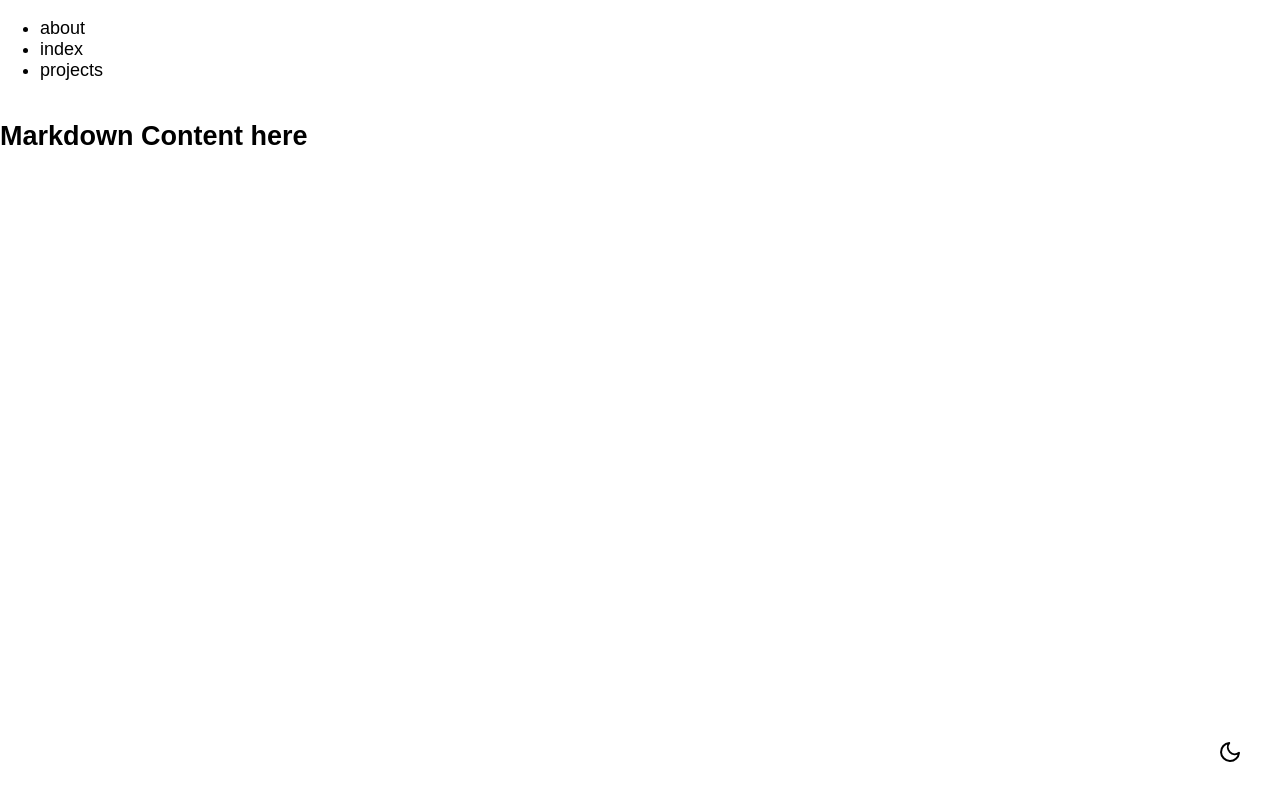
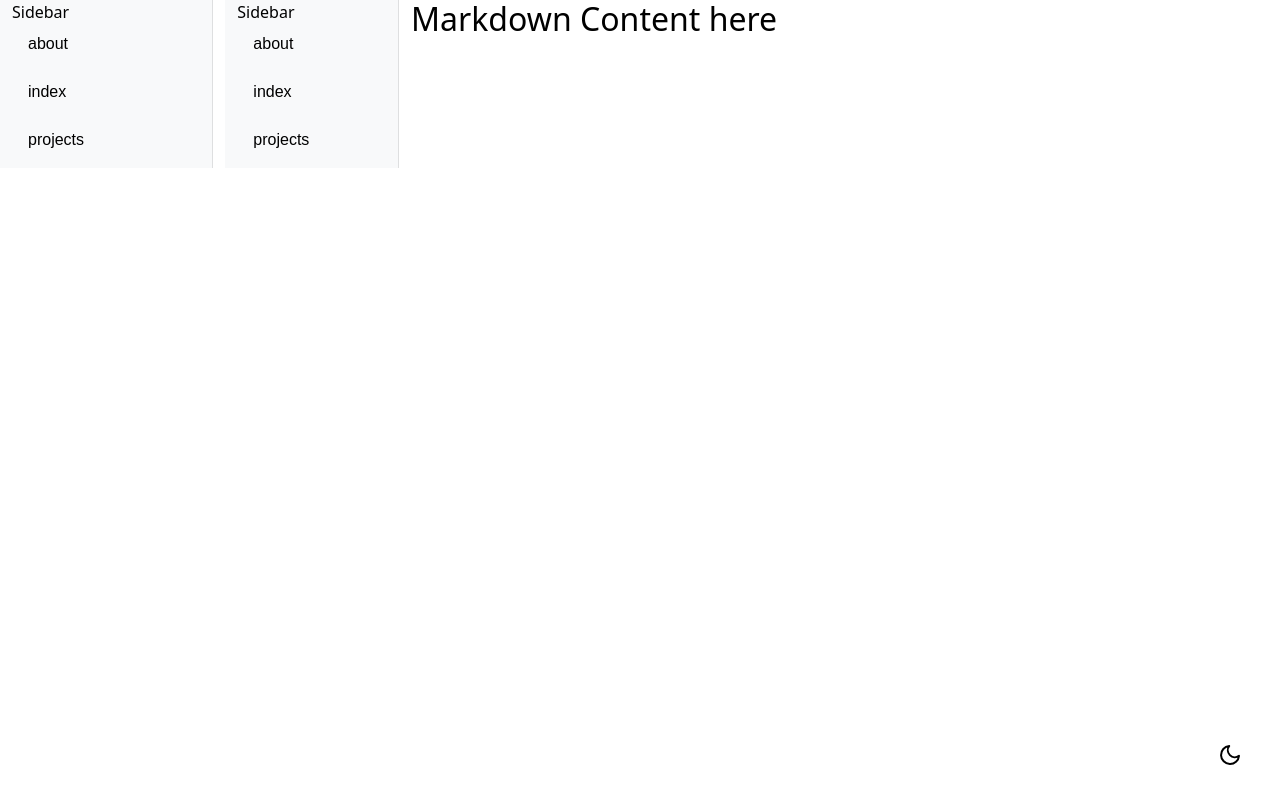
Before and after one commit to nivandosoares/moonwalk, a Next.js app: page / in a window 1280 px wide. Built offline with nearby package versions, Linux system fonts and the light colour scheme.

Commit message:
added bootstrap

```diff
--- a/package.json
+++ b/package.json
@@ -9,6 +9,7 @@
     "lint": "next lint"
   },
   "dependencies": {
+    "bootstrap": "^5.2.3",
     "fs": "^0.0.1-security",
     "gray-matter": "^4.0.3",
     "marked": "^5.0.2",
--- a/pages/Layout.js
+++ b/pages/Layout.js
@@ -6,7 +6,6 @@ import ThemeContext from "../ThemeContext";
 const Layout = ({ children }) => {
   const { darkTheme } = useContext(ThemeContext);
   const [navLinks, setNavLinks] = useState([]);
-  const [isMobile, setIsMobile] = useState(false);
 
   useEffect(() => {
     const fetchNavLinks = async () => {
@@ -16,39 +15,32 @@ const Layout = ({ children }) => {
     };
 
     fetchNavLinks();
-
-    const handleResize = () => {
-      setIsMobile(window.innerWidth <= 768);
-    };
-
-    handleResize();
-    window.addEventListener("resize", handleResize);
-    return () => window.removeEventListener("resize", handleResize);
   }, []);
 
-  const containerClassName = darkTheme
-    ? `${styles.container} ${styles.darkTheme}`
-    : `${styles.container} ${styles.whiteTheme}`;
   const sidebarClassName = darkTheme
-    ? `${styles.sidebar} ${styles.darkTheme}`
-    : styles.sidebar;
-  const navItemClassName = darkTheme
-    ? `${styles.navItem} ${styles.darkTheme}`
-    : styles.navItem;
+    ? `${styles.sidebar} ${styles.customSidebarDark}`
+    : `${styles.sidebar} ${styles.customSidebar}`;
 
   return (
-    <div className={containerClassName}>
-      <nav className={`${sidebarClassName} ${isMobile ? styles.mobileNavbar : styles.horizontal}`}>
-        <ul className={styles.navList}>
-          {navLinks.map((link) => (
-            <li className={navItemClassName} key={link.slug}>
-              <Link href={`/posts/${link.slug}`}>{link.slug}</Link>
-            </li>
-          ))}
-        </ul>
-      </nav>
+    <div className={`container-fluid ${styles.container} {$styles.content}`}>
+      <div className={`row justify-content-center align-items-start`}>
+        {/* Sidebar */}
+        <nav className={`col-lg-2 ${sidebarClassName}`}>
+          <div className="sidebar-heading">Sidebar</div>
+          <ul className={`nav flex-column ${styles.navList}`}>
+            {navLinks.map((link) => (
+              <li className={`nav-item ${styles.navItem}`} key={link.slug}>
+                <Link href={`/posts/${link.slug}`} className={`nav-link ${styles.navLink}`}>
+                  {link.slug}
+                </Link>
+              </li>
+            ))}
+          </ul>
+        </nav>
 
-      <main className={styles.content}>{children}</main>
+        {/* Conteúdo */}
+        <main className={`col-lg-10 ${styles.content}`}>{children}</main>
+      </div>
     </div>
   );
 };
--- a/pages/_app.js
+++ b/pages/_app.js
@@ -2,6 +2,9 @@ import { useEffect, useState } from "react";
 import { FiSun, FiMoon } from "react-icons/fi";
 import "../styles/globals.css";
 import { ThemeProvider } from "../ThemeContext";
+import 'bootstrap/dist/css/bootstrap.min.css';
+import Layout from "./Layout";
+
 function MyApp({ Component, pageProps }) {
   const [theme, setTheme] = useState("light");
 
@@ -16,14 +19,20 @@ function MyApp({ Component, pageProps }) {
 
   return (
     <ThemeProvider value={{ theme, toggleTheme }}>
+    <Layout>
+
       <div>
+
         <Component {...pageProps} />
 
         <button className={`theme-toggle ${theme}`} onClick={toggleTheme}>
           {theme === "light" ? <FiMoon size={24} /> : <FiSun size={24} />}
         </button>
-      </div>
-    </ThemeProvider>
+        </div>
+
+      </Layout>
+
+      </ThemeProvider>
   );
 }
 
--- a/styles/Layout.module.css
+++ b/styles/Layout.module.css
@@ -1,13 +1,70 @@
 /* Layout.module.css */
+.customSidebar {
+  /* Estilos para o tema claro */
+  background-color: #f8f9fa;
+  border-right: 1px solid rgba(0, 0, 0, 0.1);
+}
 
+.customSidebar .nav-link {
+  color: #000;
+}
 
+.customSidebar .nav-link:hover {
+  color: #000;
+  background-color: #e9ecef;
+}
 
-.horizontal {
+/* Estilos para o tema escuro */
+.customSidebarDark {
+  background-color: #343a40;
+  border-right: 1px solid rgba(255, 255, 255, 0.1);
+}
+
+.customSidebarDark .nav-link {
+  color: #fff;
+}
+
+.customSidebarDark .nav-link:hover {
+  color: #fff;
+  background-color: rgba(255, 255, 255, 0.1);
+}
+/* Adicione essas classes personalizadas */
+/* Remova a classe .horizontalNav */
+
+.navList {
   display: flex;
   flex-direction: row;
-  justify-content: space-between;
+  flex-wrap: wrap;
 }
-.mobileNavbar {
+
+.horizontalNav {
+  flex-direction: row !important;
+}
+
+.navItem {
+  margin-bottom: 0.5rem;
+  margin-right: 1rem;
+}
+
+.navLink {
+  display: block;
+  color: #000;
+  text-decoration: none;
+}
+
+.navList {
+  display: flex;
   flex-direction: column;
-  align-items: center;
 }
+
+.navItem {
+  margin-bottom: 0.5rem;
+}
+
+.navLink {
+  display: block;
+  color: #000;
+  text-decoration: none;
+}
+
+/* Restante dos estilos */
```
Also changed, not shown: 1 other file (tests, documents, lock files or other folders).
